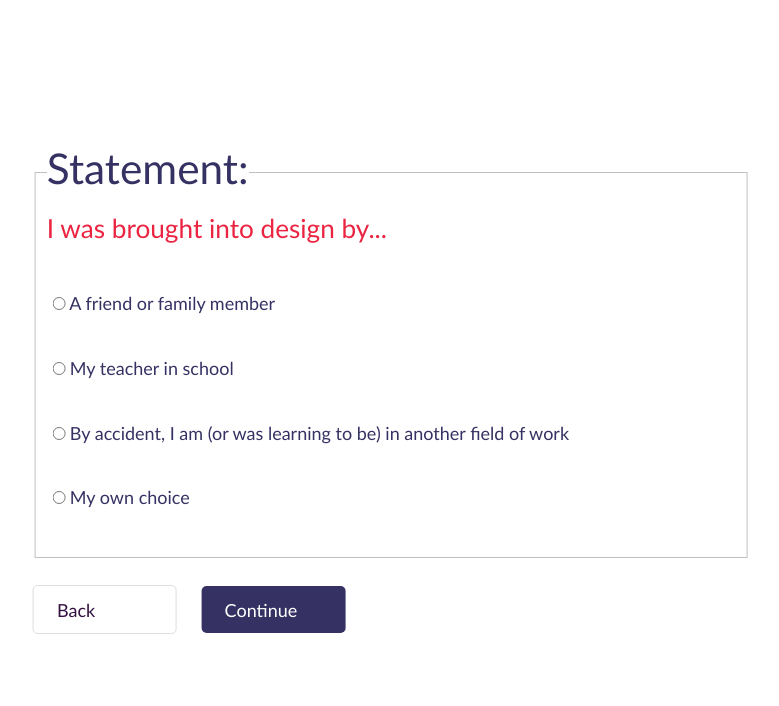
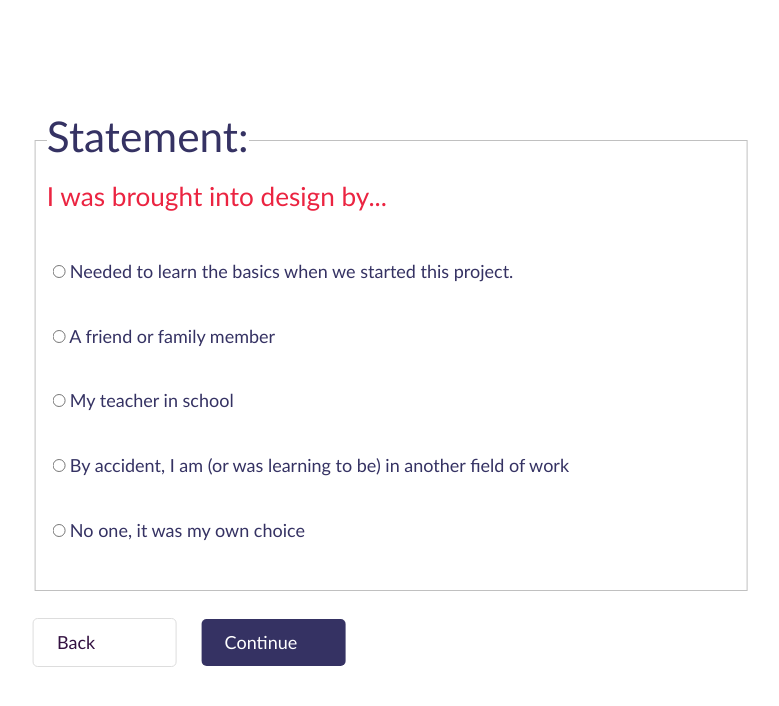
Before and after one commit to compassofdesign/site, a Jekyll site: the page built from assessment/index.html, in a window 1280 px wide and 900 px high, scrolled down 4494 px. Shown: the top 706 px of the window, without its empty margins (249-1028 px from the left). Built offline with Jekyll 4.4.1, drawn with Linux system fonts in a browser that asks for light colours; nearby versions of some CDN libraries; some of the changed lines change nothing that is shown.

Commit message:
exited, I hav been using scripts.jpge and it's been on.

```diff
--- a/assessment/index.html
+++ b/assessment/index.html
@@ -35,11 +35,11 @@ title: Designer's Self Assessment
           <fieldset>
             <legend><h2>Statement:</h2></legend>
             <h3>I have been a designer for...</h3>
-            <label for="q2-1" ><input required="true" type="radio" id="q2-1" name="q2" value="1" />  1 - 12 months </label>
-            <label for="q2-2" ><input required="true" type="radio" id="q2-2" name="q2" value="2" />  1 year</label>
-            <label for="q2-3" ><input required="true" type="radio" id="q2-3" name="q2" value="3" />  2 years</label>
-            <label for="q2-4" ><input required="true" type="radio" id="q2-4" name="q2" value="4" />  4 years</label>
-            <label for="q2-5" ><input required="true" type="radio" id="q2-5" name="q2" value="5" />  10 years</label>
+            <label for="q1-1" ><input required="true" type="radio" id="q1-1" name="q1" value="1" />  1 - 12 months </label>
+            <label for="q1-2" ><input required="true" type="radio" id="q1-2" name="q1" value="2" />  1 year</label>
+            <label for="q1-3" ><input required="true" type="radio" id="q1-3" name="q1" value="3" />  2 years</label>
+            <label for="q1-4" ><input required="true" type="radio" id="q1-4" name="q1" value="4" />  4 years</label>
+            <label for="q1-5" ><input required="true" type="radio" id="q1-5" name="q1" value="5" />  10 years</label>
           </fieldset>
           <a href="#1" class="button secondary">Back</a>
           <a href="#q3" class="button">Next</a>
@@ -52,11 +52,11 @@ title: Designer's Self Assessment
           <fieldset>
             <legend><h2>Statement:</h2></legend>
             <h3>I am currently</h3>
-              <label for="q3-1" ><input required="true" type="radio" id="q3-1" name="q3" value="1" />  Not working as a designer </label>
-              <label for="q3-2" ><input required="true" type="radio" id="q3-2" name="q3" value="2" />  A Design Student </label>
-              <label for="q3-3" ><input required="true" type="radio" id="q3-3" name="q3" value="3" />  Employed as a designer </label>
-              <label for="q3-4" ><input required="true" type="radio" id="q3-4" name="q3" value="4" />  Freelance Designer </label>
-              <label for="q3-5" ><input required="true" type="radio" id="q3-5" name="q3" value="5" />  Have my own design agency </label>
+              <label for="q2-1" ><input required="true" type="radio" id="q2-1" name="q2" value="1" />  Not working as a designer </label>
+              <label for="q2-2" ><input required="true" type="radio" id="q2-2" name="q2" value="2" />  A Design Student </label>
+              <label for="q2-3" ><input required="true" type="radio" id="q2-3" name="q2" value="3" />  Employed as a designer </label>
+              <label for="q2-4" ><input required="true" type="radio" id="q2-4" name="q2" value="4" />  Freelance Designer </label>
+              <label for="q2-5" ><input required="true" type="radio" id="q2-5" name="q2" value="5" />  Have my own design agency </label>
           </fieldset>
           <a href="#q2" class="button secondary">Back</a>
           <a href="#q5" class="button">Next</a>
@@ -69,14 +69,14 @@ title: Designer's Self Assessment
           <fieldset>
             <legend><h2>Statement:</h2></legend>
             <h3>When working on a design, if I am unsure how to move forward...</h3>
-              <label for="q5-1" ><input required="true" type="radio" id="q5-1" name="q5" value="3" />  I sit there and figure it out </label>
-              <label for="q5-2" ><input required="true" type="radio" id="q5-2" name="q5" value="2" />  I look on the internet for inspiration</label>
-              <label for="q5-3" ><input required="true" type="radio" id="q5-3" name="q5" value="2" />  I go to the project manager for help</label>
-              <label for="q5-4" ><input required="true" type="radio" id="q5-4" name="q5" value="4" />  I go back to the design brief and pull my steps from there</label>
-              <label for="q5-4" ><input required="true" type="radio" id="q5-4" name="q5" value="4" />  I have a network of people that I can seek peer review from</label>
+              <label for="q3-1" ><input required="true" type="radio" id="q3-1" name="q3" value="3" />  I sit there and figure it out </label>
+              <label for="q3-2" ><input required="true" type="radio" id="q3-2" name="q3" value="2" />  I look on the internet for inspiration</label>
+              <label for="q3-3" ><input required="true" type="radio" id="q3-3" name="q3" value="1" />  I go to the project manager for help</label>
+              <label for="q3-5" ><input required="true" type="radio" id="q3-5" name="q3" value="5" />  I go back to the design brief and pull my steps from there</label>
+              <label for="q3-4" ><input required="true" type="radio" id="q3-4" name="q3" value="4" />  I have a network of people that I can seek peer review from</label>
           </fieldset>
           <a href="#q3" class="button secondary">Back</a>
-          <a href="#q5" class="button">Next</a>
+          <a href="#q3" class="button">Next</a>
         </div>
       </article>
     </section>
@@ -86,13 +86,14 @@ title: Designer's Self Assessment
           <fieldset>
             <legend><h2>Statement:</h2></legend>
             <h3>I was brought into design by...</h3>
-              <label for="q5-1" ><input required="true" type="radio" id="q5-1" name="q5" value="1" />  A friend or family member </label>
-              <label for="q5-2" ><input required="true" type="radio" id="q5-2" name="q5" value="2" />  My teacher in school</label>
-              <label for="q5-3" ><input required="true" type="radio" id="q5-3" name="q5" value="3" />  By accident, I am (or was learning to be) in another field of work</label>
-              <label for="q5-4" ><input required="true" type="radio" id="q5-4" name="q5" value="4" />  My own choice</label>
+            <label for="q4-0" ><input required="true" type="radio" id="q4-0" name="q4" value="0" />  Needed to learn the basics when we started this project.</label>
+            <label for="q4-1" ><input required="true" type="radio" id="q4-1" name="q4" value="1" />  A friend or family member </label>
+            <label for="q4-2" ><input required="true" type="radio" id="q4-2" name="q4" value="2" />  My teacher in school</label>
+            <label for="q4-3" ><input required="true" type="radio" id="q4-3" name="q4" value="3" />  By accident, I am (or was learning to be) in another field of work</label>
+            <label for="q4-4" ><input required="true" type="radio" id="q4-4" name="q4" value="4" />  No one, it was my own choice</label>
           </fieldset>
-          <a href="#q5" class="button secondary">Back</a>
-          <a href="#2" class="button">Continue</a>
+          <a href="#q4" class="button secondary">Back</a>
+          <a href="#q6" class="button">Continue</a>
         </div>
       </article>
     </section>
@@ -102,10 +103,10 @@ title: Designer's Self Assessment
           <fieldset>
             <legend><h2>Statement:</h2></legend>
             <h3>I seek out new things to learn in design...</h3>
-              <label for="q55-1" ><input required="true" type="radio" id="q55-1" name="q55" value="1" />  When I am stuck and need to move forward</label>
-              <label for="q55-2" ><input required="true" type="radio" id="q55-2" name="q55" value="2" />  From this pile of books I have lying around</label>
-              <label for="q55-3" ><input required="true" type="radio" id="q55-3" name="q55" value="3" />  I am reading a new design article occaisionally </label>
-              <label for="q55-4" ><input required="true" type="radio" id="q55-4" name="q55" value="4" />  through books, courses, podcasts, video, etc.</label>
+              <label for="q5-1" ><input required="true" type="radio" id="q5-1" name="q5" value="1" />  When I am stuck and need to move forward</label>
+              <label for="q5-2" ><input required="true" type="radio" id="q5-2" name="q5" value="2" />  From this pile of books I have lying around</label>
+              <label for="q5-3" ><input required="true" type="radio" id="q5-3" name="q5" value="3" />  I am reading a new design article occaisionally </label>
+              <label for="q5-4" ><input required="true" type="radio" id="q5-4" name="q5" value="4" />  through books, courses, podcasts, video, etc.</label>
           </fieldset>
           <a href="#q5" class="button secondary">Back</a>
           <a href="#2" class="button">Continue</a>
@@ -163,7 +164,7 @@ title: Designer's Self Assessment
           <fieldset>
             <legend><h2>Statement:</h2></legend>
             <h3>Using visual hierarchy in design means...</h3>
-            <label for="q8-1" ><input required="true" type="radio" id="q8-1" name="q8" value="0" />  What is hierarchy? </label>
+            <label for="q8-0" ><input required="true" type="radio" id="q8-0" name="q8" value="0" />  What is hierarchy? </label>
             <label for="q8-1" ><input required="true" type="radio" id="q8-1" name="q8" value="1" />  Each item has a size </label>
             <label for="q8-2" ><input required="true" type="radio" id="q8-2" name="q8" value="2" />  You start with one big item and then set each item smaller than the last</label>
             <label for="q8-3" ><input required="true" type="radio" id="q8-3" name="q8" value="3" />  You have good contrast between items</label>
@@ -257,7 +258,7 @@ title: Designer's Self Assessment
           <fieldset>
             <legend><h2>Statement:</h2></legend>
             <h3>When designing under constraints, I know I can break design rules...</h3>
-            <label for="q23-1" ><input required="true" type="radio" id="q23-1" name="q23" value="0" />  All the time. I'm a design disruptor</label>
+            <label for="q23-0" ><input required="true" type="radio" id="q23-1" name="q0" value="0" />  All the time. I'm a design disruptor</label>
             <label for="q23-1" ><input required="true" type="radio" id="q23-1" name="q23" value="1" />  When there isn't enough time to expiriment</label>
             <label for="q23-2" ><input required="true" type="radio" id="q23-2" name="q23" value="2" />  While sketching, everything is going to be digitized anyways.</label>
             <label for="q23-3" ><input required="true" type="radio" id="q23-3" name="q23" value="3" />  Once we have the initial design signed to continue</label>
```
